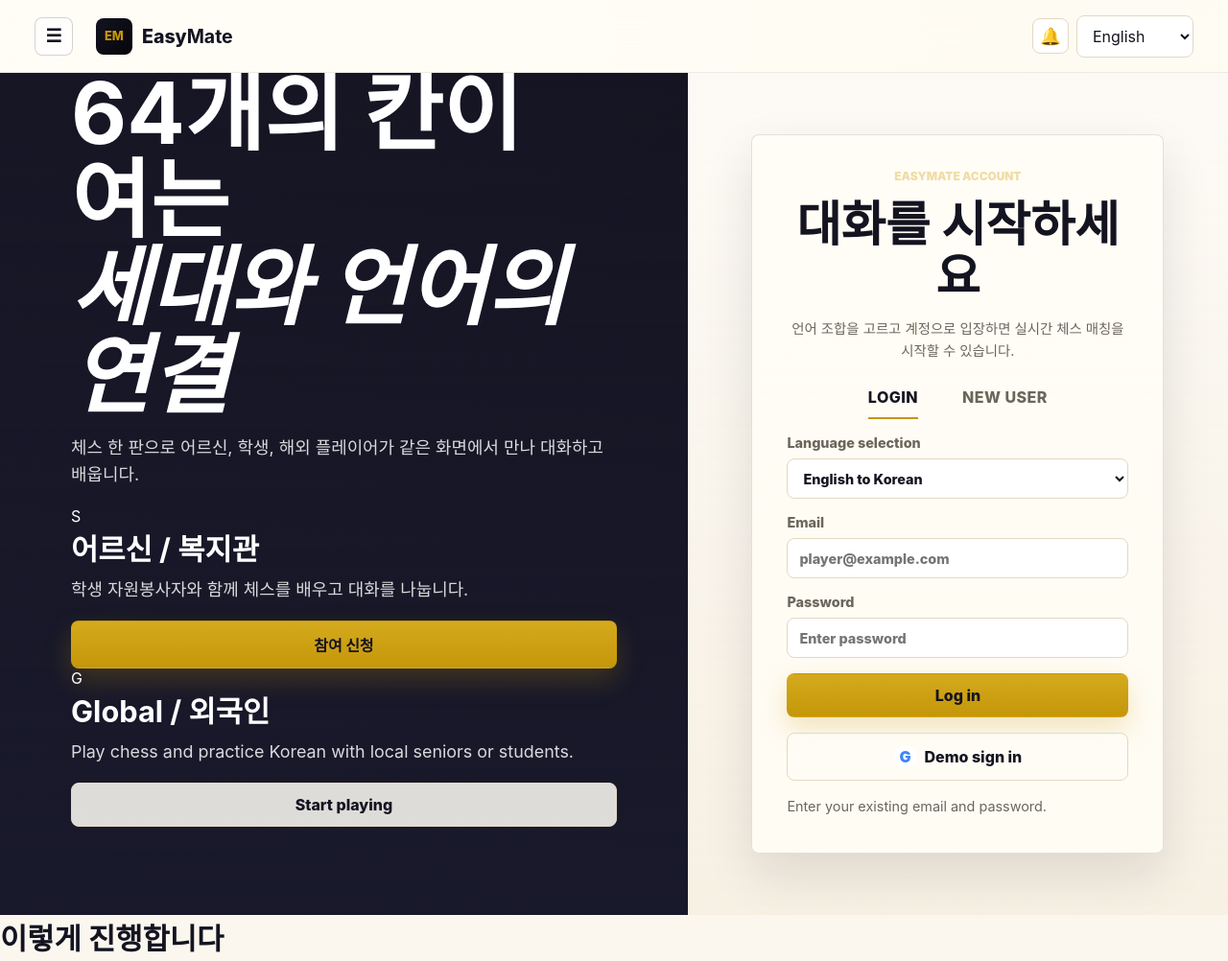
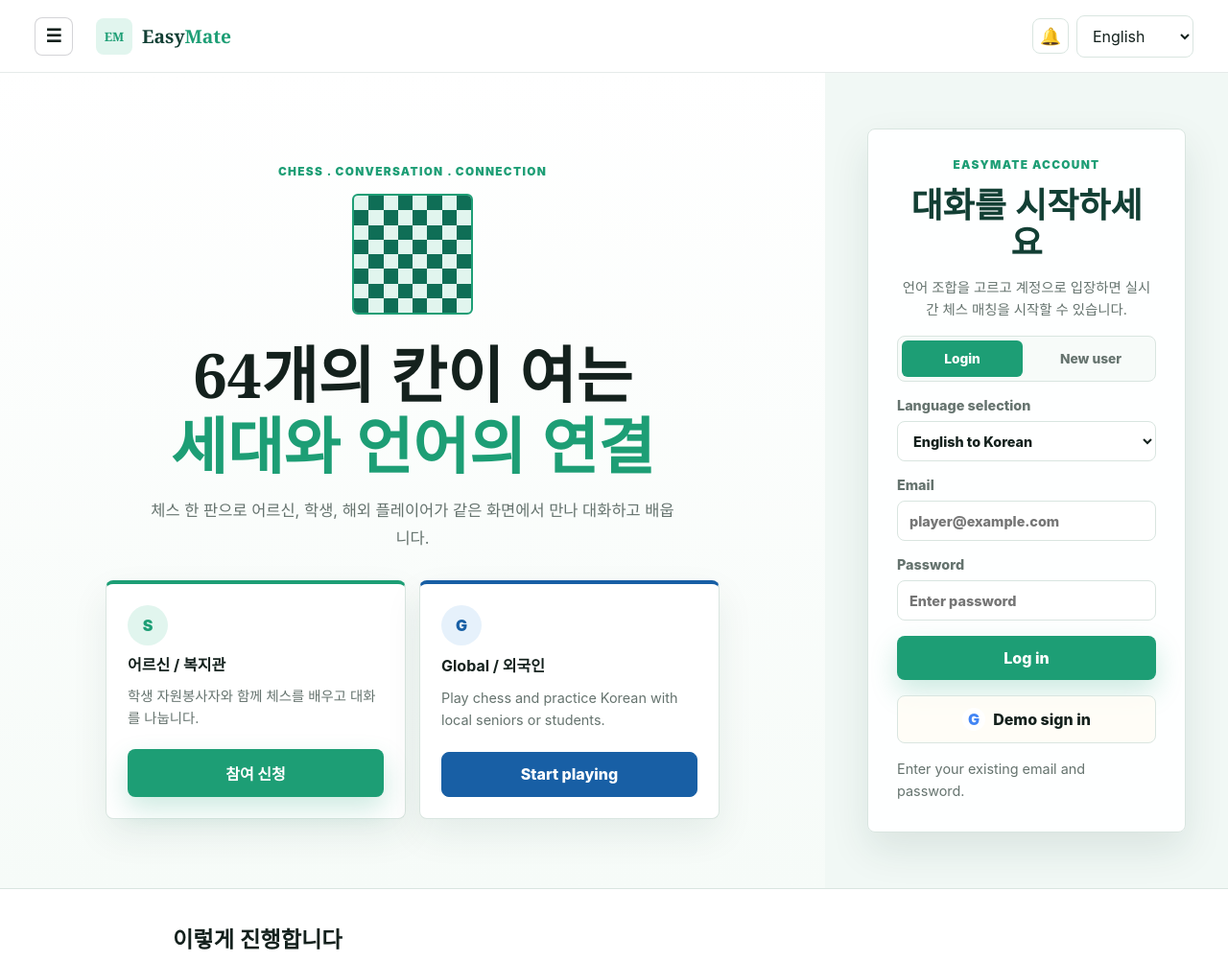
Before and after one commit to MinJTheNinja/chessy, a website: page index.html in a window 1280 px wide. Shown: the top 1002 px of the page at 96% size. Drawn offline with Linux system fonts and the light colour scheme; no server answers.

Commit message:
Redesign EasyMate landing styles

```diff
--- a/styles.css
+++ b/styles.css
@@ -1,23 +1,23 @@
 :root {
   color-scheme: light;
-  --ink: #141421;
-  --muted: #6b665c;
-  --soft: #fbf7ef;
-  --panel: #fffdf6;
-  --line: #e4d8c4;
-  --line-strong: #c9b893;
-  --dark: #141421;
-  --dark-2: #1d1d30;
-  --purple: #141421;
-  --purple-soft: #f4ead6;
-  --green: #2d8a68;
-  --amber: #c5960a;
-  --amber-soft: #fff4d4;
+  --ink: #14211d;
+  --muted: #65736e;
+  --soft: #f7fbf9;
+  --panel: #ffffff;
+  --line: #d9e5e0;
+  --line-strong: #aac8bd;
+  --dark: #123f34;
+  --dark-2: #0b2e27;
+  --purple: #185fa5;
+  --purple-soft: #e6f1fb;
+  --green: #1d9e75;
+  --amber: #1d9e75;
+  --amber-soft: #e1f5ee;
   --red: #b8302c;
-  --tile-light: #ece0cd;
-  --tile-dark: #577b68;
-  --warm-surface: #e8d5b7;
-  --shadow: 0 18px 50px rgba(20, 20, 33, 0.1);
+  --tile-light: #e1f5ee;
+  --tile-dark: #0f6e56;
+  --warm-surface: #eef8f4;
+  --shadow: 0 18px 50px rgba(18, 63, 52, 0.1);
 }
 
 * {
@@ -30,18 +30,18 @@
 
 html {
   scroll-behavior: smooth;
+  overflow-x: hidden;
 }
 
 body {
   margin: 0;
-  background:
-    radial-gradient(circle at 86% 0%, rgba(197, 150, 10, 0.12), transparent 28%),
-    linear-gradient(180deg, #fcf8f0 0%, var(--soft) 46%, #f7efe2 100%);
+  background: linear-gradient(180deg, #ffffff 0%, var(--soft) 54%, #eef8f4 100%);
   color: var(--ink);
   font-size: var(--app-font-scale, 100%);
   font-family:
     Inter, "Pretendard", "Noto Sans KR", system-ui, -apple-system, BlinkMacSystemFont, "Segoe UI",
     sans-serif;
+  overflow-x: hidden;
 }
 
 body.large-text-mode {
@@ -120,8 +120,8 @@ a {
   gap: 24px;
   min-height: 76px;
   padding: 0 clamp(18px, 3vw, 36px);
-  border-bottom: 1px solid rgba(20, 20, 33, 0.08);
-  background: rgba(255, 253, 246, 0.88);
+  border-bottom: 1px solid rgba(18, 63, 52, 0.1);
+  background: rgba(255, 255, 255, 0.92);
   backdrop-filter: blur(18px);
 }
 
@@ -159,8 +159,15 @@ a {
 
 .brand {
   gap: 10px;
-  font-size: 1.22rem;
-  font-weight: 850;
+  color: var(--dark);
+  font-family: Georgia, "Times New Roman", "Noto Serif KR", serif;
+  font-size: 1.2rem;
+  font-weight: 700;
+}
+
+.brand strong {
+  color: var(--green);
+  font-weight: 700;
 }
 
 .brand-mark {
@@ -169,8 +176,8 @@ a {
   height: 38px;
   place-items: center;
   border-radius: 8px;
-  background: linear-gradient(135deg, var(--dark), #05050b);
-  color: var(--amber);
+  background: #e1f5ee;
+  color: var(--green);
   font-size: 0.8rem;
 }
 
@@ -641,9 +648,9 @@ p {
 }
 
 .button.primary {
-  background: linear-gradient(180deg, #d5aa1d, var(--amber));
-  color: var(--dark);
-  box-shadow: 0 12px 28px rgba(197, 150, 10, 0.24);
+  background: var(--green);
+  color: white;
+  box-shadow: 0 12px 28px rgba(29, 158, 117, 0.22);
 }
 
 .button.secondary {
@@ -875,6 +882,237 @@ p {
   color: #f0dca7;
 }
 
+.entry {
+  grid-template-columns: minmax(0, 1fr) minmax(340px, 420px);
+  min-height: calc(100vh - 76px);
+  background: #ffffff;
+}
+
+.entry-visual {
+  display: grid;
+  min-height: auto;
+  padding: clamp(42px, 7vw, 88px) clamp(24px, 7vw, 92px) clamp(34px, 5vw, 68px);
+  background: linear-gradient(180deg, #ffffff 0%, #f6fbf8 100%);
+}
+
+.entry-visual::after,
+.entry-visual img {
+  display: none;
+}
+
+.entry-content {
+  position: static;
+  display: grid;
+  justify-items: center;
+  align-content: center;
+  width: min(100%, 720px);
+  margin: 0 auto;
+  color: var(--ink);
+  text-align: center;
+}
+
+.entry .eyebrow,
+.auth-card > .eyebrow {
+  color: var(--green);
+  letter-spacing: 0.11em;
+}
+
+.landing-board {
+  display: grid;
+  grid-template-columns: repeat(8, 1fr);
+  width: 126px;
+  height: 126px;
+  margin: 16px auto 26px;
+  overflow: hidden;
+  border: 2px solid var(--green);
+  border-radius: 6px;
+  background: var(--tile-light);
+}
+
+.landing-board span:nth-child(16n + 2),
+.landing-board span:nth-child(16n + 4),
+.landing-board span:nth-child(16n + 6),
+.landing-board span:nth-child(16n + 8),
+.landing-board span:nth-child(16n + 9),
+.landing-board span:nth-child(16n + 11),
+.landing-board span:nth-child(16n + 13),
+.landing-board span:nth-child(16n + 15) {
+  background: var(--tile-dark);
+}
+
+.entry-content h1 {
+  max-width: 680px;
+  margin-bottom: 16px;
+  color: var(--ink);
+  font-family: Georgia, "Times New Roman", "Noto Serif KR", serif;
+  font-size: clamp(2.45rem, 5vw, 4.55rem);
+  font-weight: 700;
+  line-height: 1.16;
+}
+
+.entry-content h1 em {
+  color: var(--green);
+  font-style: normal;
+}
+
+.entry-content > p {
+  max-width: 560px;
+  margin: 0 auto 30px;
+  color: var(--muted);
+  font-size: 1.03rem;
+  line-height: 1.72;
+}
+
+.entry-choice-grid {
+  display: grid;
+  grid-template-columns: repeat(2, minmax(0, 1fr));
+  gap: 14px;
+  width: min(100%, 640px);
+}
+
+.entry-choice {
+  display: grid;
+  justify-items: start;
+  gap: 10px;
+  padding: 22px;
+  border: 1px solid var(--line);
+  border-top: 4px solid var(--green);
+  border-radius: 8px;
+  background: var(--panel);
+  box-shadow: 0 16px 38px rgba(18, 63, 52, 0.08);
+  text-align: left;
+}
+
+.entry-choice.global {
+  border-top-color: #185fa5;
+}
+
+.entry-choice h2 {
+  margin: 0;
+  font-size: 1rem;
+  line-height: 1.35;
+}
+
+.entry-choice p {
+  min-height: 48px;
+  margin: 0 0 8px;
+  color: var(--muted);
+  font-size: 0.9rem;
+}
+
+.entry-choice-icon {
+  display: grid;
+  width: 42px;
+  height: 42px;
+  place-items: center;
+  border-radius: 50%;
+  background: #e1f5ee;
+  color: var(--green);
+  font-weight: 900;
+}
+
+.entry-choice.global .entry-choice-icon {
+  background: #e6f1fb;
+  color: #185fa5;
+}
+
+.entry-choice.global .button.secondary {
+  border-color: #185fa5;
+  background: #185fa5;
+  color: white;
+}
+
+.entry-auth {
+  min-height: auto;
+  padding: clamp(28px, 5vw, 58px) clamp(20px, 4vw, 44px);
+  background: #f1f8f5;
+}
+
+.auth-card {
+  width: min(100%, 390px);
+  padding: clamp(22px, 3vw, 30px);
+  border-color: var(--line);
+  background: rgba(255, 255, 255, 0.96);
+  box-shadow: 0 18px 42px rgba(18, 63, 52, 0.1);
+}
+
+.auth-card h2 {
+  font-family: Georgia, "Times New Roman", "Noto Serif KR", serif;
+  font-size: clamp(1.65rem, 3vw, 2.25rem);
+}
+
+.auth-tabs {
+  justify-content: stretch;
+  gap: 8px;
+  padding: 4px;
+  border: 1px solid var(--line);
+  border-radius: 8px;
+  background: #f7fbf9;
+}
+
+.auth-tab {
+  flex: 1;
+  min-height: 38px;
+  padding: 8px 10px;
+  border: 0;
+  border-radius: 6px;
+  font-size: 0.86rem;
+  letter-spacing: 0;
+  text-transform: none;
+}
+
+.auth-tab.active {
+  background: var(--green);
+  color: white;
+}
+
+.landing-steps {
+  grid-column: 1 / -1;
+  padding: 34px clamp(24px, 7vw, 92px) 58px;
+  border-top: 1px solid var(--line);
+  background: #ffffff;
+}
+
+.landing-steps h2 {
+  width: min(100%, 920px);
+  margin: 0 auto 16px;
+  font-family: Georgia, "Times New Roman", "Noto Serif KR", serif;
+  font-size: 1.45rem;
+}
+
+.steps {
+  display: grid;
+  grid-template-columns: repeat(3, minmax(0, 1fr));
+  gap: 12px;
+  width: min(100%, 920px);
+  margin: 0 auto;
+}
+
+.step {
+  padding: 18px 16px;
+  border-left: 2px solid #e1f5ee;
+}
+
+.step span {
+  display: block;
+  margin-bottom: 9px;
+  color: #b9e9da;
+  font-family: Georgia, "Times New Roman", serif;
+  font-size: 1.85rem;
+  font-weight: 700;
+  line-height: 1;
+}
+
+.step h3 {
+  margin: 0 0 6px;
+  font-size: 0.96rem;
+}
+
+.step p {
+  margin: 0;
+  font-size: 0.86rem;
+}
+
 .app-shell {
   display: grid;
   grid-template-columns: minmax(0, 1fr);
@@ -2626,7 +2864,7 @@ dialog::backdrop {
   }
 
   .entry-visual {
-    min-height: 56vh;
+    min-height: auto;
   }
 
   .entry-auth {
@@ -2690,14 +2928,42 @@ dialog::backdrop {
     padding: 0;
   }
 
+  .entry-visual {
+    padding: 40px 18px 30px;
+  }
+
+  .entry-content h1 {
+    max-width: 354px;
+    font-size: 2rem;
+    line-height: 1.18;
+  }
+
+  .entry-content > p {
+    max-width: 354px;
+    font-size: 0.96rem;
+  }
+
+  .entry-choice-grid {
+    width: min(100%, 354px);
+  }
+
+  .entry-choice {
+    padding: 20px;
+  }
+
+  .entry-choice p {
+    min-height: 0;
+  }
+
   .entry-auth {
     padding: 28px 18px 34px;
   }
 
   .entry-content {
-    left: 22px;
-    right: 22px;
-    bottom: 28px;
+    position: static;
+    justify-self: start;
+    width: min(100%, 354px);
+    margin: 0;
   }
 
   .view-header,
@@ -2716,7 +2982,9 @@ dialog::backdrop {
   }
 
   .flow-grid,
-  .profile-grid {
+  .profile-grid,
+  .entry-choice-grid,
+  .steps {
     grid-template-columns: 1fr;
   }
 
```
